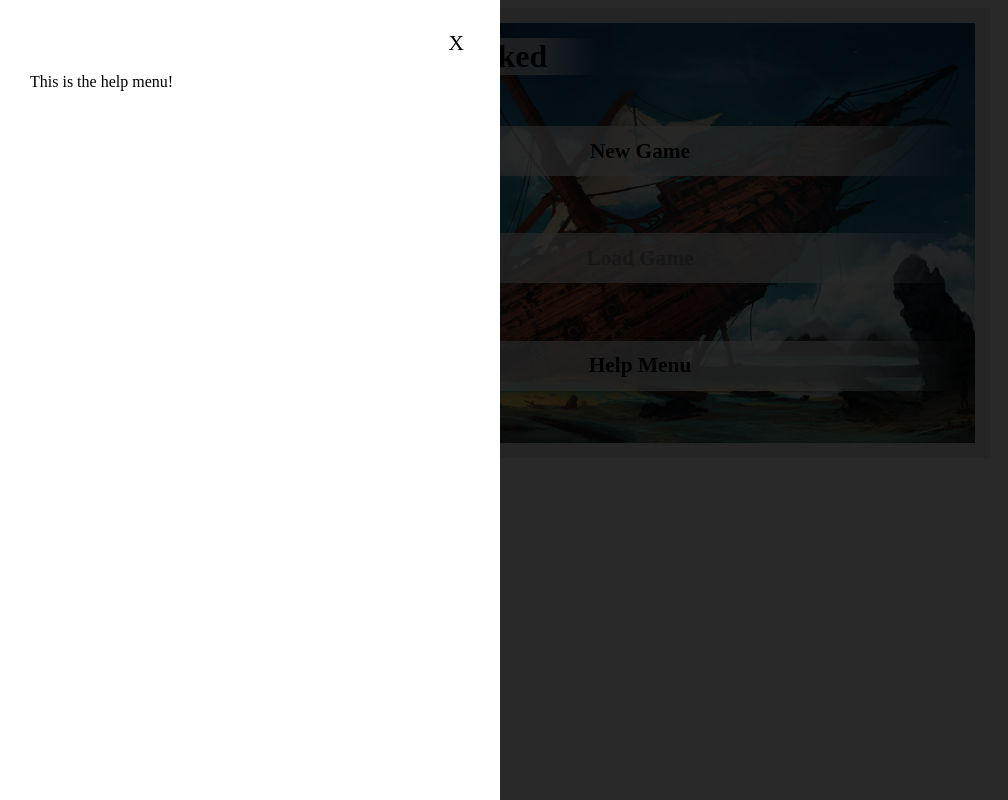
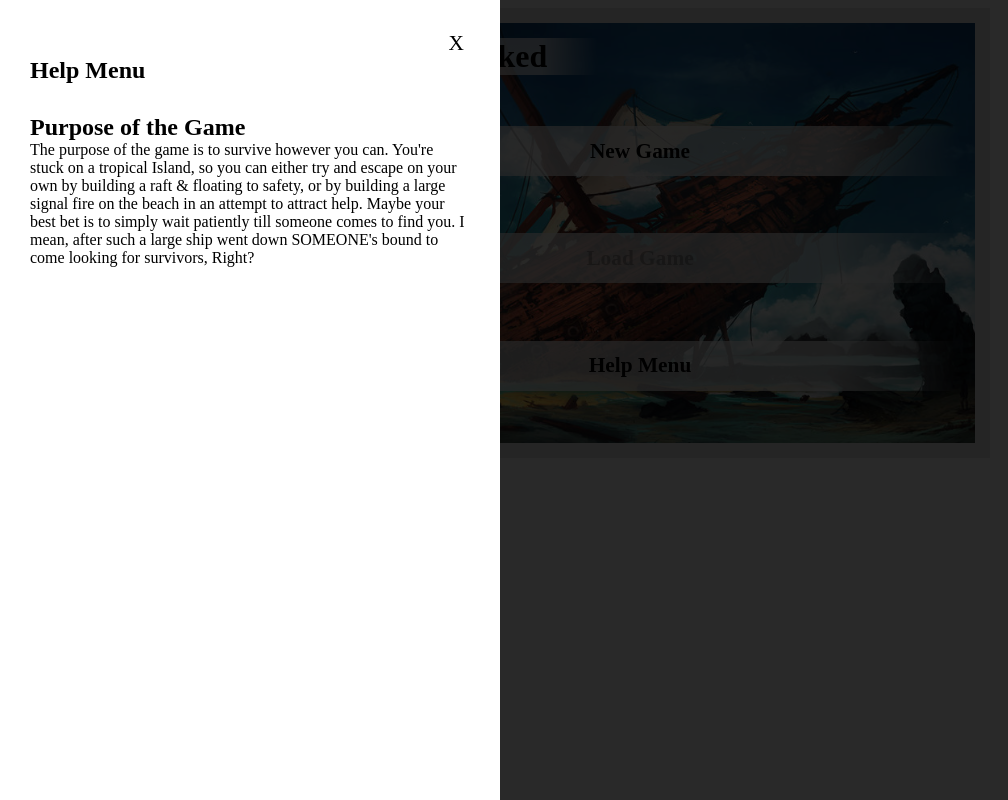
Before and after one commit to danverde/shipwrecked-angular, an Angular app: page / in a window 1280 px wide. Both pictures are taken after a click on the button "Help Menu". Shown: the whole page, without its empty margins (0-1008 px from the left). Built offline with nearby package versions, Linux system fonts and the light colour scheme; a web font is replaced by a local one; what @ngrx/store would draw is missing.

Commit message:
- click on drawer overlay to close - drawer header working

```diff
--- a/src/app/components/common/drawer/drawer.component.html
+++ b/src/app/components/common/drawer/drawer.component.html
@@ -1,6 +1,7 @@
 <aside class="drawer" [ngClass]="isOpen ? 'open' : 'closed'">
-  <button (click)="closeDrawer()" class="close-button">X</button>
+  <button (click)=closeDrawer() class="close-button">X</button>
+  <h1 *ngIf=!!title class="title">{{title}}</h1>
   <ng-content></ng-content>
 </aside>
 
-<div class="overlay" [ngClass]="isOpen ? 'open' : 'closed'"></div>
+<div class="overlay" (click)=closeDrawer() [ngClass]="isOpen ? 'open' : 'closed'"></div>
--- a/src/app/components/common/drawer/drawer.component.scss
+++ b/src/app/components/common/drawer/drawer.component.scss
@@ -17,6 +17,11 @@ $transition-time: 0.3s;
 
   &.closed {
     left: -$drawer-width;
+  }
+
+  .title {
+    font-family: $primary-font;
+    margin: 0 0 30px 0;
   }
 
   .close-button {
--- a/src/app/components/help-drawer/help-drawer.component.html
+++ b/src/app/components/help-drawer/help-drawer.component.html
@@ -1,3 +1,11 @@
-<app-drawer title="Help">
-  <p>This is the help menu!</p>
+<app-drawer title="Help Menu">
+  <h2 class="header">Purpose of the Game</h2>
+  <p>
+    The purpose of the game is to survive however you can. You're stuck on a
+    tropical Island, so you can either try and escape on your own by building
+    a raft & floating to safety, or by building a large signal fire on
+    the beach in an attempt to attract help. Maybe your best bet is to simply
+    wait patiently till someone comes to find you. I mean, after such a large
+    ship went down SOMEONE's bound to come looking for survivors, Right?
+  </p>
 </app-drawer>
--- a/src/app/components/help-drawer/help-drawer.component.scss
+++ b/src/app/components/help-drawer/help-drawer.component.scss
@@ -0,0 +1,11 @@
+@import '../../styles/variables.scss';
+
+p {
+  font-family: $primary-font;
+  margin: 0;
+}
+
+h2 {
+  font-family: $secondary-font;
+  margin: 0;
+}
```
